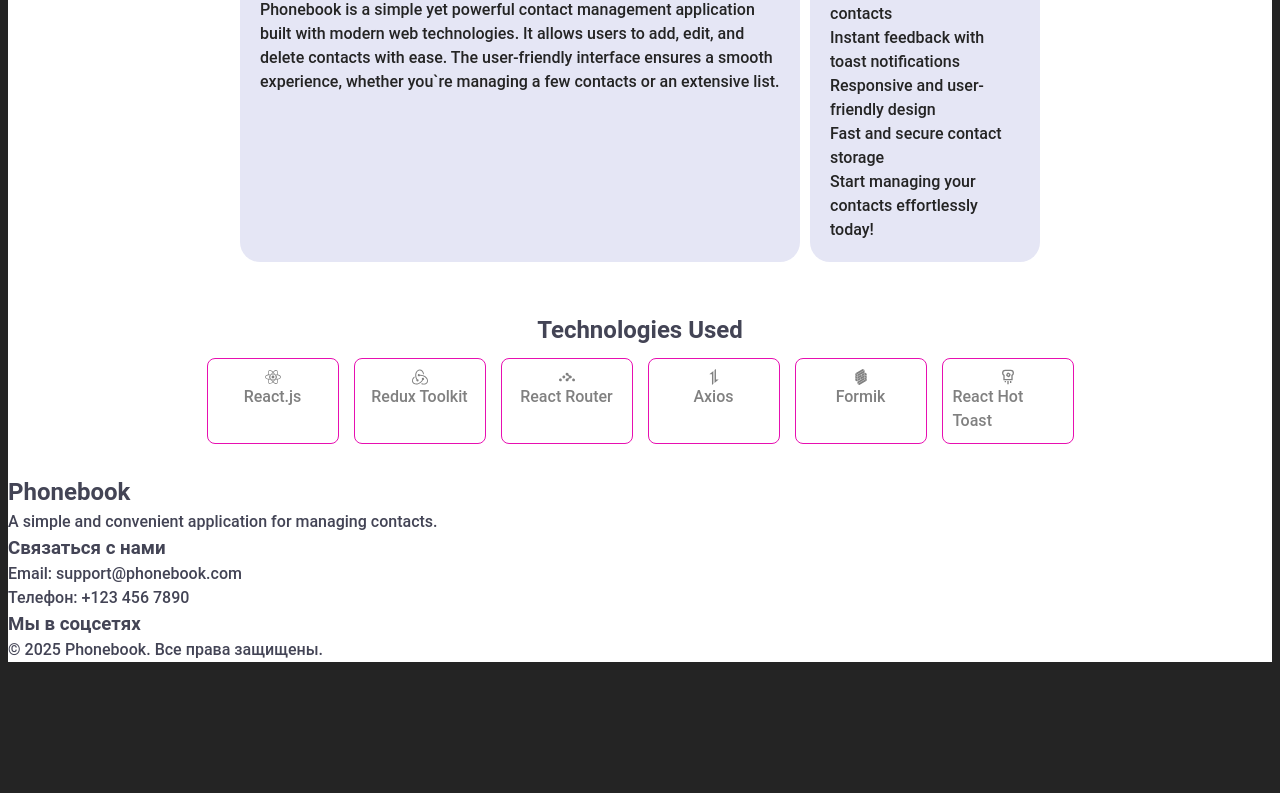
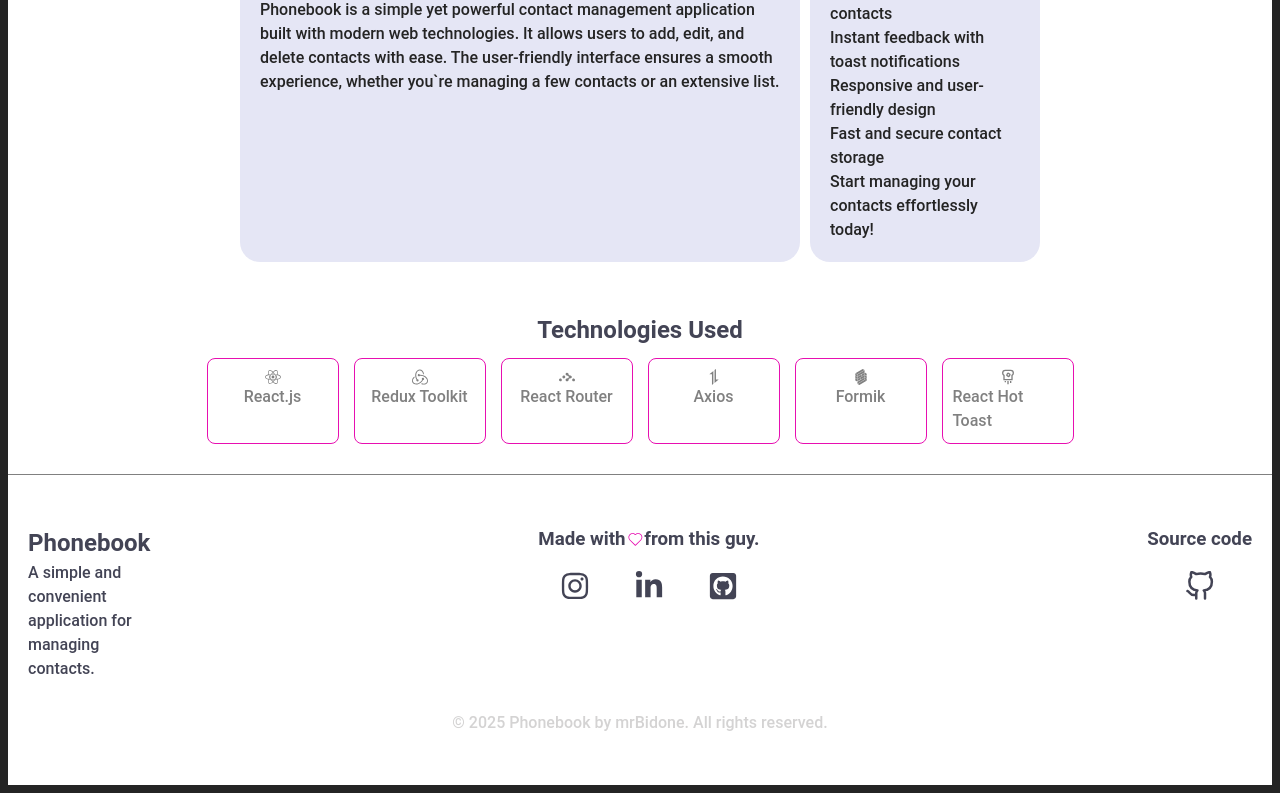
Before and after one commit to mrBidone/goit-react-hw-08, a React (Vite) app: page / in a window 1280 px wide. Shown: the part 680-1473 px from the top of the page. Before the commit the page ends 1350 px from the top, so only its background shows below. Built offline with nearby package versions, Linux system fonts and the light colour scheme.

Commit message:
Add completed footer styles

```diff
--- a/src/components/AuthNav/AuthNav.jsx
+++ b/src/components/AuthNav/AuthNav.jsx
@@ -16,7 +16,7 @@ const AuthNav = () => {
         Sign in
       </NavLink>
       <GradientText
-        colors={["#0418f7", "#e70fb1", "#0418f7", "#e70fb1", "#0418f7"]}
+        colors={["#000000", "#e70fb1", "#000000", "#e70fb1", "#000000"]}
         animationSpeed={5}
         showBorder={true}
         className={css.customGradient}
--- a/src/components/Footer/Footer.jsx
+++ b/src/components/Footer/Footer.jsx
@@ -1,34 +1,76 @@
+import { CiHeart } from "react-icons/ci";
+import { FaGithubSquare, FaInstagram, FaLinkedinIn } from "react-icons/fa";
+import { FiGithub } from "react-icons/fi";
 import css from "./Footer.module.css";
+
 const Footer = () => {
   return (
     <footer className={css.footer}>
-      <div className="footer-content">
-        <div className="footer-section">
-          <h2>Phonebook</h2>
-          <p>A simple and convenient application for managing contacts.</p>
+      <div className={css.content}>
+        <div className={css.mainContainer}>
+          <h2 className={css.mainTitle}>Phonebook</h2>
+          <p className={css.description}>
+            A simple and convenient application for managing contacts.
+          </p>
         </div>
-        <div className="footer-section">
-          <h3>Связаться с нами</h3>
-          <p>Email: support@phonebook.com</p>
-          <p>Телефон: +123 456 7890</p>
+        <div className={css.contactsContainer}>
+          <h3 className={css.footerSubTitle}>
+            Made with <CiHeart color="#e70fb1" /> from this guy.
+          </h3>
+          <ul className={css.contactsList}>
+            <li className={css.contactsListItem}>
+              <a
+                className={css.contactsLink}
+                href="https://www.instagram.com/allo_eto_bidon/"
+                target="blank"
+                referrerPolicy="no-referrer"
+                title="Instagram"
+              >
+                <FaInstagram />
+              </a>
+            </li>
+            <li className={css.contactsListItem}>
+              <a
+                className={css.contactsLink}
+                href="https://www.linkedin.com/in/abidenko/"
+                target="blank"
+                referrerPolicy="no-referrer"
+                title="LinkedIn"
+              >
+                <FaLinkedinIn />
+              </a>
+            </li>
+            <li className={css.contactsListItem}>
+              <a
+                className={css.contactsLink}
+                href="https://github.com/mrBidone"
+                target="blank"
+                referrerPolicy="no-referrer"
+                title="GitHub"
+              >
+                <FaGithubSquare />
+              </a>
+            </li>
+          </ul>
         </div>
-        <div className="footer-section">
-          <h3>Мы в соцсетях</h3>
-          <div className="social-icons">
-            <a href="#">
-              <i className="fab fa-facebook"></i>
-            </a>
-            <a href="#">
-              <i className="fab fa-twitter"></i>
-            </a>
-            <a href="#">
-              <i className="fab fa-instagram"></i>
-            </a>
-          </div>
+        <div className={css.sourceCode}>
+          <h3 className={css.footerSubTitle}>Source code</h3>
+          <a
+            className={css.contactsLink}
+            href="https://github.com/mrBidone/goit-react-hw-08"
+            target="blank"
+            referrerPolicy="no-referrer"
+            title="GitHub Project`s link"
+          >
+            <FiGithub />
+          </a>
         </div>
       </div>
-      <div className="footer-bottom">
-        <p>© {new Date().getFullYear()} Phonebook. Все права защищены.</p>
+      <div className={css.privacyPolicy}>
+        <p>
+          © {new Date().getFullYear()} Phonebook by mrBidone. All rights
+          reserved.
+        </p>
       </div>
     </footer>
   );
--- a/src/components/Footer/Footer.module.css
+++ b/src/components/Footer/Footer.module.css
@@ -0,0 +1,68 @@
+.footer {
+    display: flex;
+    flex-direction: column;
+    max-width: 100%;
+    border-top: 1px solid #808080;
+    padding: 50px 20px 50px 20px;
+}
+
+.content {
+    display: flex;
+    justify-content: space-between;
+    margin-bottom: 30px;
+}
+
+.mainContainer {}
+
+.mainTitle {}
+
+.description {
+    max-width: 116px;
+}
+
+
+.contactsContainer {}
+
+.footerSubTitle {
+    display: flex;
+    align-items: center;
+    margin-bottom: 15px;
+}
+
+.contactsList {
+    display: flex;
+    justify-content: space-around;
+
+}
+
+.contactsLink {
+    font-size: 30px;
+    transition: color 250ms linear;
+
+    &:hover {
+        color: #e70fb1;
+    }
+}
+
+.sourceLink {
+    text-align: center;
+}
+
+.sourceCode {
+    display: flex;
+    flex-direction: column;
+    align-items: center;
+}
+
+.socialNetworks {}
+
+.socialTitle {}
+
+.socialList {}
+
+.socialLink {}
+
+.privacyPolicy {
+    color: #d4d3d3;
+    margin: 0 auto;
+}
```
